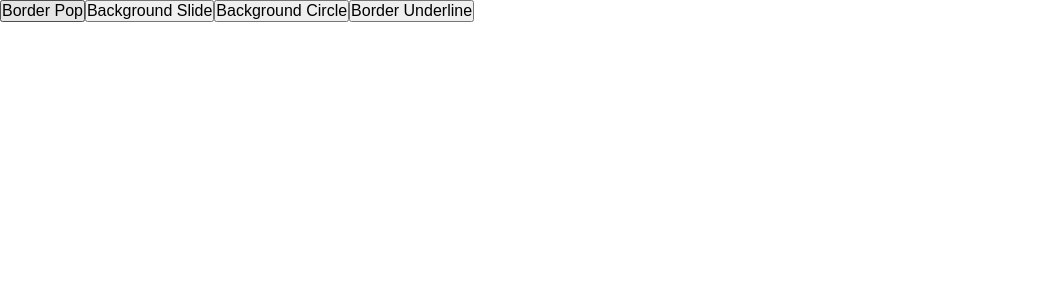
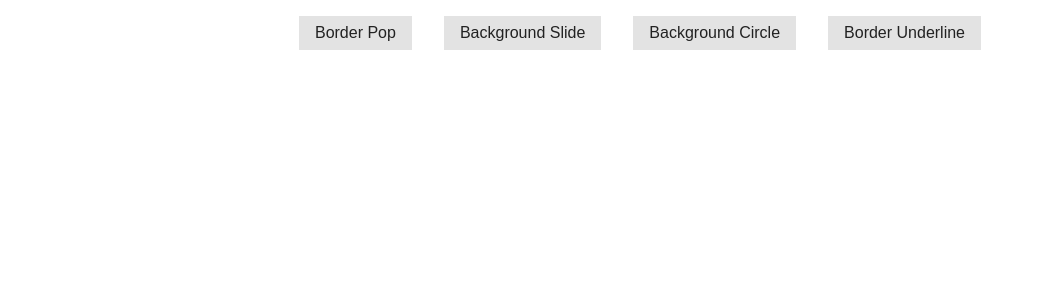
Before and after one commit to Vy187/button_hover_animations, a React (Vite) app: page / in a window 1280 px wide. Shown: the top 300 px of the page, without its empty margins (0-1044 px from the left). Built offline with nearby package versions, Linux system fonts and the light colour scheme.

Commit message:
style: set up how general styles of buttons

```diff
--- a/src/components/ButtonList/styles.css
+++ b/src/components/ButtonList/styles.css
@@ -0,0 +1,25 @@
+:root {
+    --background-color: #E3E3E3;
+}
+
+main {
+    display         : flex;
+    justify-content : center;
+    align-items     : center;
+    flex-wrap       : wrap;
+    margin          : 0;
+}
+
+button {
+    margin: 1rem;
+}
+
+.button {
+    background-color: var(--background-color);
+    color           : #222;
+    padding         : .5em 1em;
+    border          : none;
+    outline         : none;
+    position        : relative;
+    cursor          : pointer;
+}
--- a/src/context/ButtonProvider.tsx
+++ b/src/context/ButtonProvider.tsx
@@ -9,22 +9,22 @@ export type ButtonType = {
 const initialState: ButtonType[] = [
     {
         'id'    : 1,
-        'class' : 'btn btn-border-pop',
+        'class' : 'button button-border-pop',
         'text'  : 'Border Pop'
     },
     {
         'id'    : 2,
-        'class' : 'btn btn-background-slide',
+        'class' : 'button button-background-slide',
         'text'  : 'Background Slide'
     },
     {
         'id'    : 3,
-        'class' : 'btn btn-background-circle',
+        'class' : 'button button-background-circle',
         'text'  : 'Background Circle'
     },
     {
         'id'    : 4,
-        'class' : 'btn btn-border-underline',
+        'class' : 'button button-border-underline',
         'text'  : 'Border Underline'
     }
 ];
```
